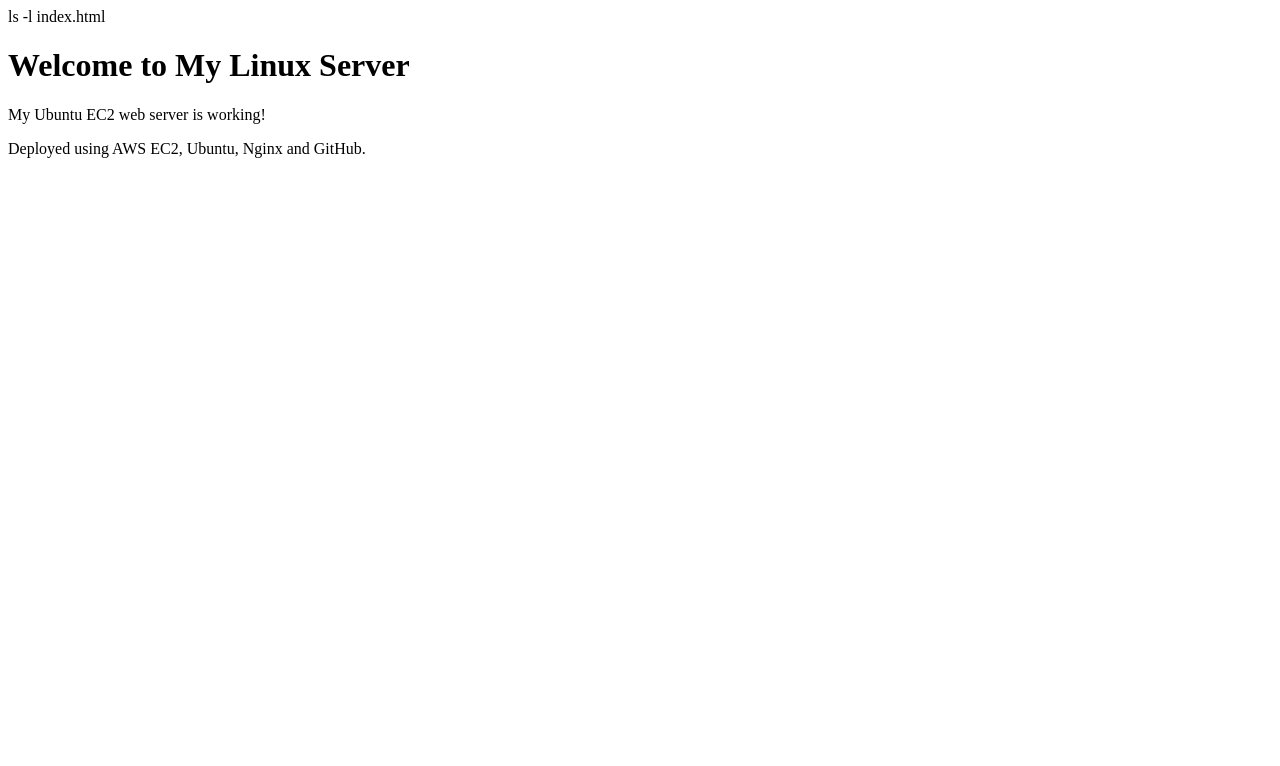
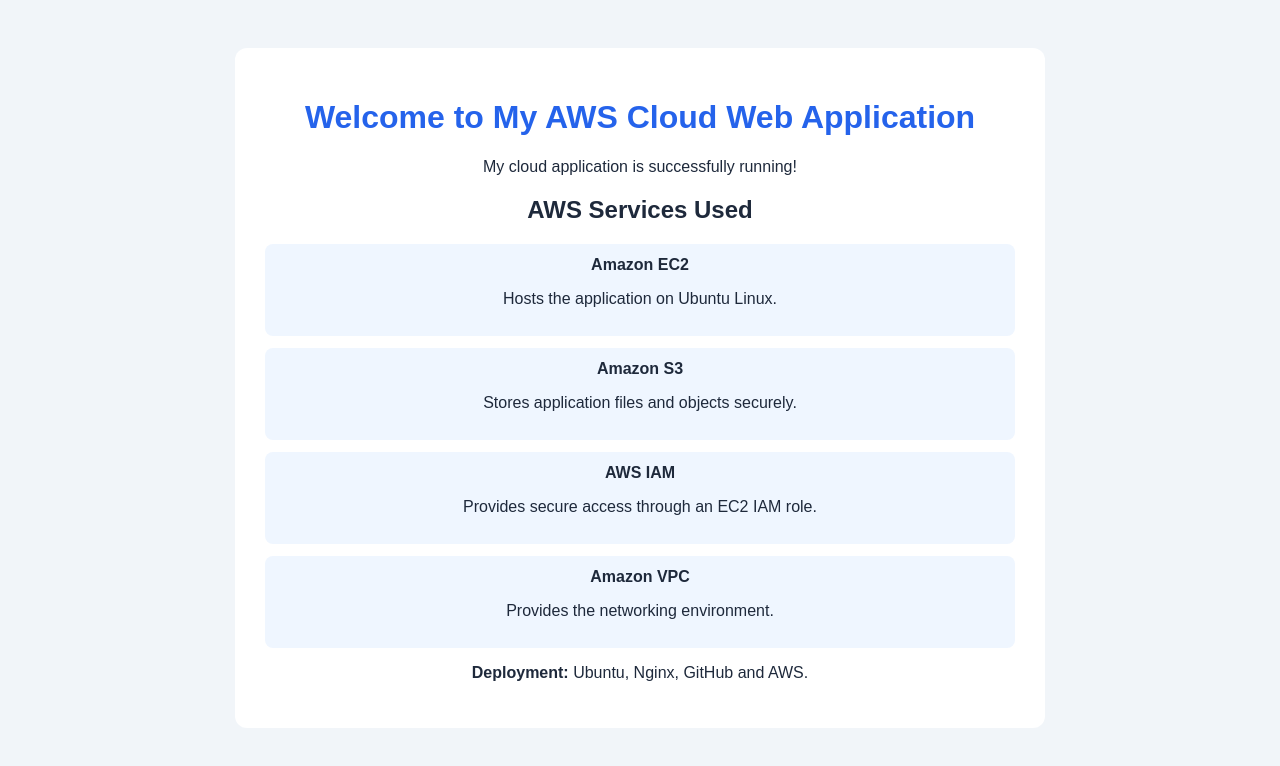
Before and after one commit to developerKenson/linux-server-deployment-2026, a plain HTML site: page index.html in a window 1280 px wide. Drawn offline with Linux system fonts and the light colour scheme.

Commit message:
Update AWS cloud web application

```diff
--- a/index.html
+++ b/index.html
@@ -1,14 +1,61 @@
-ls -l index.html
 <!DOCTYPE html>
 <html lang="en">
 <head>
     <meta charset="UTF-8">
     <meta name="viewport" content="width=device-width, initial-scale=1.0">
-    <title>My Linux Server Deployment</title>
+    <title>My AWS Cloud Web Application</title>
+    <style>
+        body {
+            font-family: Arial, sans-serif;
+            background: #f1f5f9;
+            color: #1e293b;
+            text-align: center;
+            padding: 40px 20px;
+        }
+        .container {
+            max-width: 750px;
+            margin: auto;
+            background: white;
+            padding: 30px;
+            border-radius: 12px;
+        }
+        h1 { color: #2563eb; }
+        .service {
+            background: #eff6ff;
+            padding: 12px;
+            margin: 12px 0;
+            border-radius: 8px;
+        }
+    </style>
 </head>
 <body>
-    <h1>Welcome to My Linux Server</h1>
-    <p>My Ubuntu EC2 web server is working!</p>
-    <p>Deployed using AWS EC2, Ubuntu, Nginx and GitHub.</p>
+    <div class="container">
+        <h1>Welcome to My AWS Cloud Web Application</h1>
+        <p>My cloud application is successfully running!</p>
+
+        <h2>AWS Services Used</h2>
+
+        <div class="service">
+            <strong>Amazon EC2</strong>
+            <p>Hosts the application on Ubuntu Linux.</p>
+        </div>
+
+        <div class="service">
+            <strong>Amazon S3</strong>
+            <p>Stores application files and objects securely.</p>
+        </div>
+
+        <div class="service">
+            <strong>AWS IAM</strong>
+            <p>Provides secure access through an EC2 IAM role.</p>
+        </div>
+
+        <div class="service">
+            <strong>Amazon VPC</strong>
+            <p>Provides the networking environment.</p>
+        </div>
+
+        <p><strong>Deployment:</strong> Ubuntu, Nginx, GitHub and AWS.</p>
+    </div>
 </body>
 </html>
```
